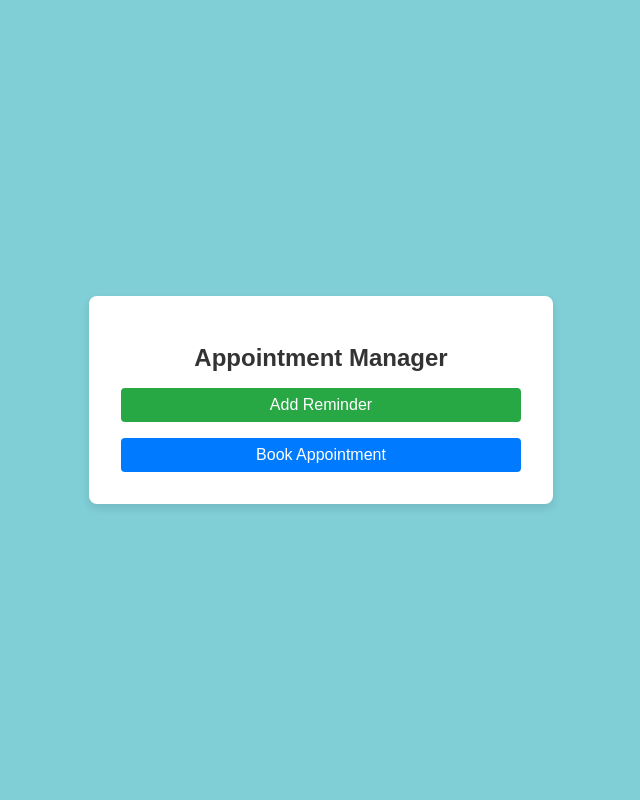
After one commit to Sravani2511/WellTrack, a Django app: page /appointment-manager in a window 1280 px wide. The commit adds this page. Shown: the whole page, without its empty margins (319-959 px from the left). Run offline with Django 5.2, Linux system fonts and the light colour scheme; a user stored in the database is signed in.

Commit message:
Made UI changes for Appointment Manager

```diff
--- /dev/null
+++ b/WellTrack/WT/templates/WT/appointment-manager.html
@@ -0,0 +1,73 @@
+<!DOCTYPE html>
+<html lang="en">
+<head>
+    <meta charset="UTF-8">
+    <meta name="viewport" content="width=device-width, initial-scale=1.0">
+    <title>Appointment Manager</title>
+    <style>
+        body {
+            font-family: Arial, sans-serif;
+            background-color: #80ced6;
+            display: flex;
+            align-items: center;
+            justify-content: center;
+            min-height: 100vh;
+            margin: 0;
+        }
+        .container {
+            background-color: #fff;
+            padding: 2rem;
+            border-radius: 8px;
+            box-shadow: 0 4px 8px rgba(0, 0, 0, 0.1);
+            width: 400px;
+            text-align: center;
+        }
+        h1 {
+            font-size: 1.5rem;
+            margin-bottom: 1rem;
+            color: #333;
+        }
+        .button-group {
+            display: flex;
+            flex-direction: column;
+            gap: 1rem;
+        }
+        button {
+            width: 100%;
+            padding: 0.5rem;
+            font-size: 1rem;
+            border: none;
+            border-radius: 4px;
+            cursor: pointer;
+        }
+        .btn-reminder {
+            background-color: #28a745;
+            color: white;
+        }
+        .btn-reminder:hover {
+            background-color: #218838;
+        }
+        .btn-appointment {
+            background-color: #007bff;
+            color: white;
+        }
+        .btn-appointment:hover {
+            background-color: #0056b3;
+        }
+    </style>
+</head>
+<body>
+    <div class="container">
+        <h1>Appointment Manager</h1>
+
+        <!-- Button Options -->
+        <div class="button-group">
+            <!-- Add Reminder Button -->
+            <button class="btn-reminder" onclick="window.location.href='{% url 'add-reminder' %}'">Add Reminder</button>
+
+            <!-- Book Appointment Button -->
+            <button class="btn-appointment" onclick="window.location.href='{% url 'book-appointment' %}'">Book Appointment</button>
+        </div>
+    </div>
+</body>
+</html>
--- a/WellTrack/WT/urls.py
+++ b/WellTrack/WT/urls.py
@@ -2,7 +2,7 @@ from django.urls import path
 from . import views
 
 urlpatterns = [
-    path('', views.homepage, name=""),
+    path('', views.homepage, name="homepage"),
     path('register', views.register, name="register"),
     path('my-login', views.my_login, name="my-login"),
     path('dashboard', views.dashboard, name="dashboard"),
@@ -10,5 +10,9 @@ urlpatterns = [
     path('hydration-tracker', views.hydration_tracker, name="hydration-tracker"),
     path('sleep-tracker', views.sleep_tracker, name="sleep-tracker"),
     path('chatbot/', views.chatbot, name='chatbot'),
-    path('calorie-tracker', views.calorie_tracker, name='calorie-tracker'),  # New path for Calorie Tracker
+    path('calorie-tracker', views.calorie_tracker, name='calorie-tracker'),
+    path('appointment-manager', views.appointment_manager, name='appointment-manager'),  # New path for Appointment Manager
+    path('add-appointment/', views.add_appointment, name='add-appointment'),
+    path('add-reminder/', views.add_reminder, name='add-reminder'),
+    path('book/', views.book_appointment, name='book-appointment'),
 ]
--- a/WellTrack/WT/views.py
+++ b/WellTrack/WT/views.py
@@ -8,6 +8,10 @@ from .forms import CreateUserForm, LoginForm
 from .models import CalorieLog  # Import the CalorieLog model
 import json
 from transformers import pipeline
+from django.shortcuts import render, get_object_or_404, redirect
+from .models import Appointment
+from WT.models import Appointment
+
 
 # Set up the pipeline for text generation (using DistilGPT-2)
 pipe = pipeline("text-generation", model="distilgpt2")
@@ -88,3 +92,46 @@ def sleep_tracker(request):
 @login_required(login_url="my-login")
 def calorie_tracker(request):
     return render(request, 'WT/calorie-tracker.html')
+
+# Appointment Manager view
+@login_required(login_url="my-login")
+def appointment_manager(request):
+    # Implement your logic for the appointment manager here
+    # For now, render a placeholder HTML page
+    return render(request, 'WT/appointment-manager.html')
+
+def add_appointment(request):
+    if request.method == 'POST':
+        # Extract data from form submission
+        name = request.POST.get('name')
+        appointment_date = request.POST.get('appointment_date')
+        description = request.POST.get('description')
+
+        # Save the appointment (you should handle form validation here)
+        Appointment.objects.create(
+            name=name,
+            appointment_date=appointment_date,
+            description=description
+        )
+
+        # Redirect or render a success message
+        return redirect('appointment-success')  # Adjust redirect as necessary
+
+    return render(request, 'add-appointment.html')
+
+def add_reminder(request):
+    return render(request, 'WT/add_reminder.html')
+
+
+def book_appointment(request, appointment_id):
+    # Retrieve the appointment by ID
+    appointment = get_object_or_404(Appointment, id=appointment_id)
+
+    if request.method == 'POST':
+        # Confirm the appointment (e.g., update a 'status' field in your model)
+        appointment.status = 'Confirmed'  # Assuming you have a 'status' field
+        appointment.save()
+
+        return redirect('appointment-confirmed')  # Redirect to a confirmation page
+
+    return render(request, 'book_appointment.html', {'appointment': appointment})
```
Also changed, not shown: WellTrack/WT/models.py (+30 -5 lines), WellTrack/WT/templates/WT/add-appointment.html (added, +40 -0 lines), WellTrack/WT/templates/WT/book_appointment.html (added, +40 -0 lines), WellTrack/WT/templates/WT/dashboard.html (+8 -0 lines), WellTrack/WT/migrations/0001_initial.py (added), WellTrack/WellTrack/urls.py (line endings or trailing spaces), WellTrack/db.sqlite3.
